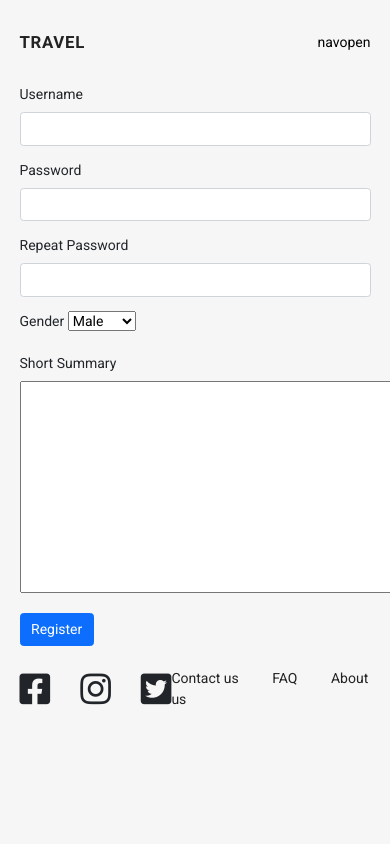
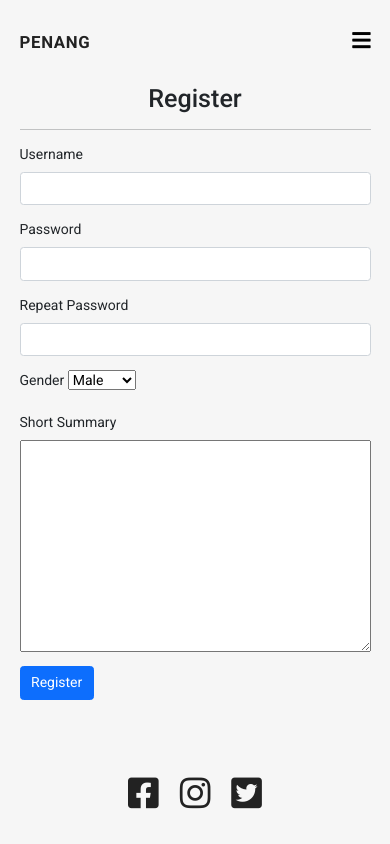
Before and after one commit to lizhang4/MultimediaProject2, a PHP site: page /multimediaproject2/register.php in a window 390 px wide; the page is wider, and only the part inside the window is pictured. Run offline with PHP 8.4, Linux system fonts and the light colour scheme; some libraries are stand-ins or nearby versions.

Commit message:
responsive design

```diff
--- a/CSS/style.css
+++ b/CSS/style.css
@@ -44,11 +44,13 @@ body {
 /* Navbar */
 nav {
     height: 10vh;
+    z-index: 5;
+
 
 }
 
 nav .logo, nav .account {
-    z-index: 3;
+    z-index: 6;
 }
 
 nav .logo a{
@@ -99,12 +101,14 @@ nav .nav-slide-handler {
     width: 100vw;
     background-color: var(--color_background);
     display: none;
+    z-index: 5;
+
 }
 
 nav .nav-slide {
     height: 100%;
     width: 100%;
-    z-index: 2;
+    z-index: 5;
 
 
 }
@@ -361,9 +365,34 @@ nav .nav-slide a {
 .content-container .info-container .info p {
     font-size: 1rem;
     text-align: justify;
-    padding-right: 5px;
+    padding-right: 10px;
     max-height: 210px;
     overflow-y: scroll;
+}
+
+.content-container .info-container .info p::-webkit-scrollbar {
+    width: 3px;
+}
+
+.content-container .info-container .info ::-webkit-scrollbar-track{
+    background-color: #cfcfcf;
+
+}
+
+body::-webkit-scrollbar {
+    width: 8px;
+}
+
+*::-webkit-scrollbar-track {
+    background-color: var(--color_background);
+}
+
+*::-webkit-scrollbar-thumb {
+    background-color: #999;
+}
+
+*::-webkit-scrollbar-thumb:hover {
+    background-color: #777;
 }
 
 .content-container .img {
@@ -386,7 +415,7 @@ nav .nav-slide a {
 
 /* Footer */
 footer {
-    height: 10vh;
+    height: 8vh;
 
 }
 
--- a/footer.php
+++ b/footer.php
@@ -1,17 +1,18 @@
 
 
-<footer class="d-flex justify-content-between align-items-center">
-<div class="social-media-container d-flex ">
-    <i class="fab fa-facebook-square"></i>
-    <i class="fab fa-instagram"></i>
-    <i class="fab fa-twitter-square"></i>
-</div>
+<footer class="d-flex justify-content-center align-items-center py-3">
+    <div class="social-media-container d-flex ">
+        <a href="https://www.facebook.com/">
+            <i class="fab fa-facebook-square"></i>
+        </a>
+        <a href="https://www.instagram.com/">
+            <i class="fab fa-instagram mx-4"></i>
+        </a>
+        <a href="https://twitter.com/">
+            <i class="fab fa-twitter-square"></i>
+        </a>
 
-<div class="links">
-    <a href="">Contact us</a>
-    <a href="">FAQ</a>
-    <a href="">About us</a>
-</div>
+    </div>
 </footer>
 
 <!-- JS -->
--- a/header.php
+++ b/header.php
@@ -41,7 +41,7 @@
 <body>
     <nav class="row d-flex align-items-center">
         <div class="logo col-2 text-uppercase ">
-            <a href="./index.php">Travel</a>
+            <a href="./index.php">Penang</a>
         </div>
         <div class="links col-7 " >
             <a href="./index.php" class="mx-4 d-none d-md-inline">Home</a>
@@ -70,7 +70,7 @@
             ?>
 
             <div class="nav-button d-md-none ">
-                <button id="nav-open">navopen</button>
+                <button id="nav-open"><i class="fas fa-bars" style="font-size: 1.5rem;"></i></button>
             </div>
 
 
--- a/register.php
+++ b/register.php
@@ -5,7 +5,9 @@
 
 
 
-<form id="registrationForm"  enctype="multipart/form-data">
+<form id="registrationForm" class="CRUD-container" enctype="multipart/form-data">
+    <h1 class=" text-center">Register</h1><hr>
+
     <div class="mb-3">
         <label for="username" class="form-label">Username</label>
         <input class="form-control" id="username" name="usernameR">
@@ -27,7 +29,7 @@
         </select>
     </div>
 
-    <div class="mb-3">
+    <div class="mb-3 d-flex flex-column">
         <label for="shortSummary" class="form-label">Short Summary</label>
         <textarea name="shortSummaryR" id="shortSummary" cols="80" rows="10"></textarea>
     </div>
```
